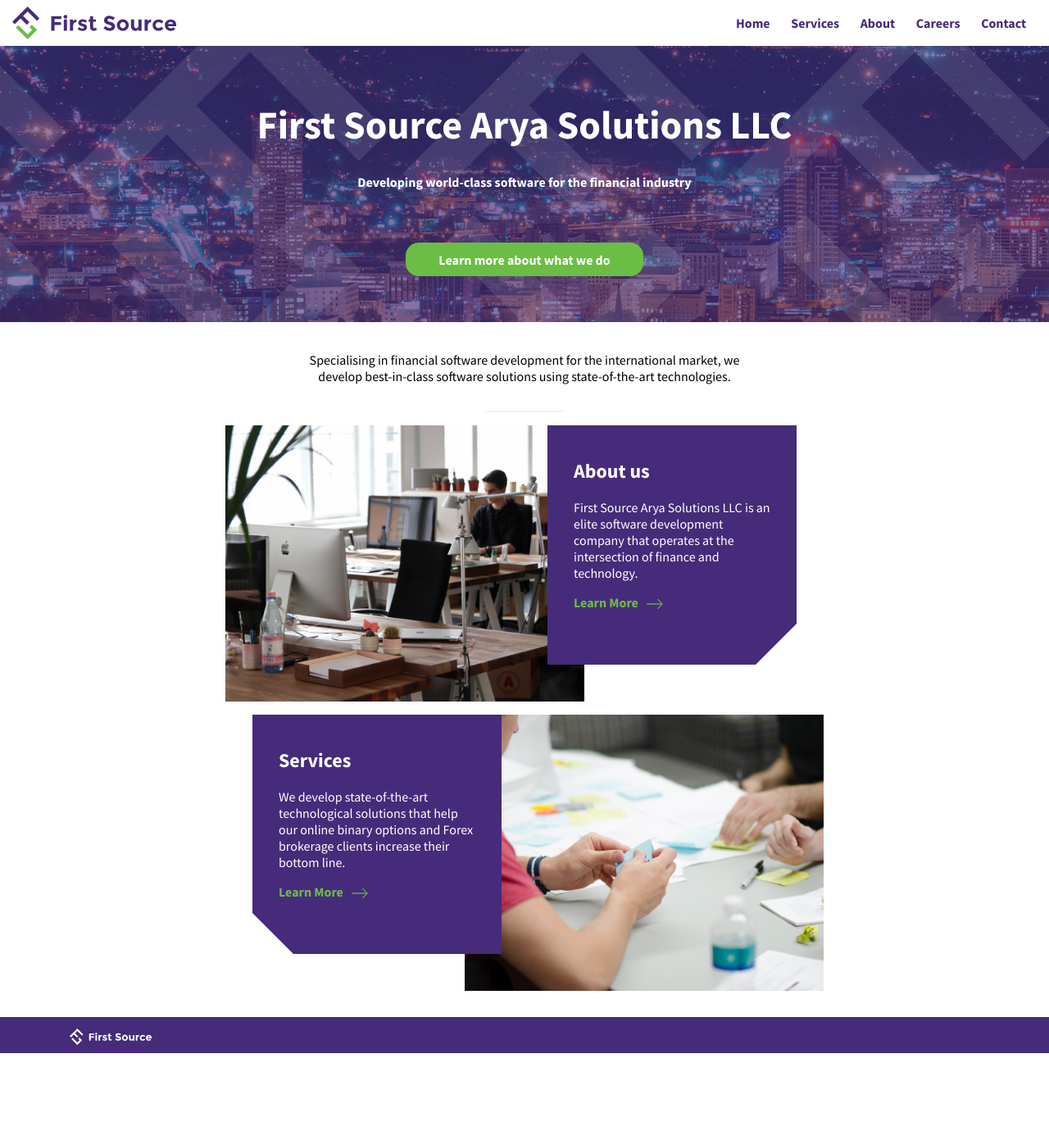
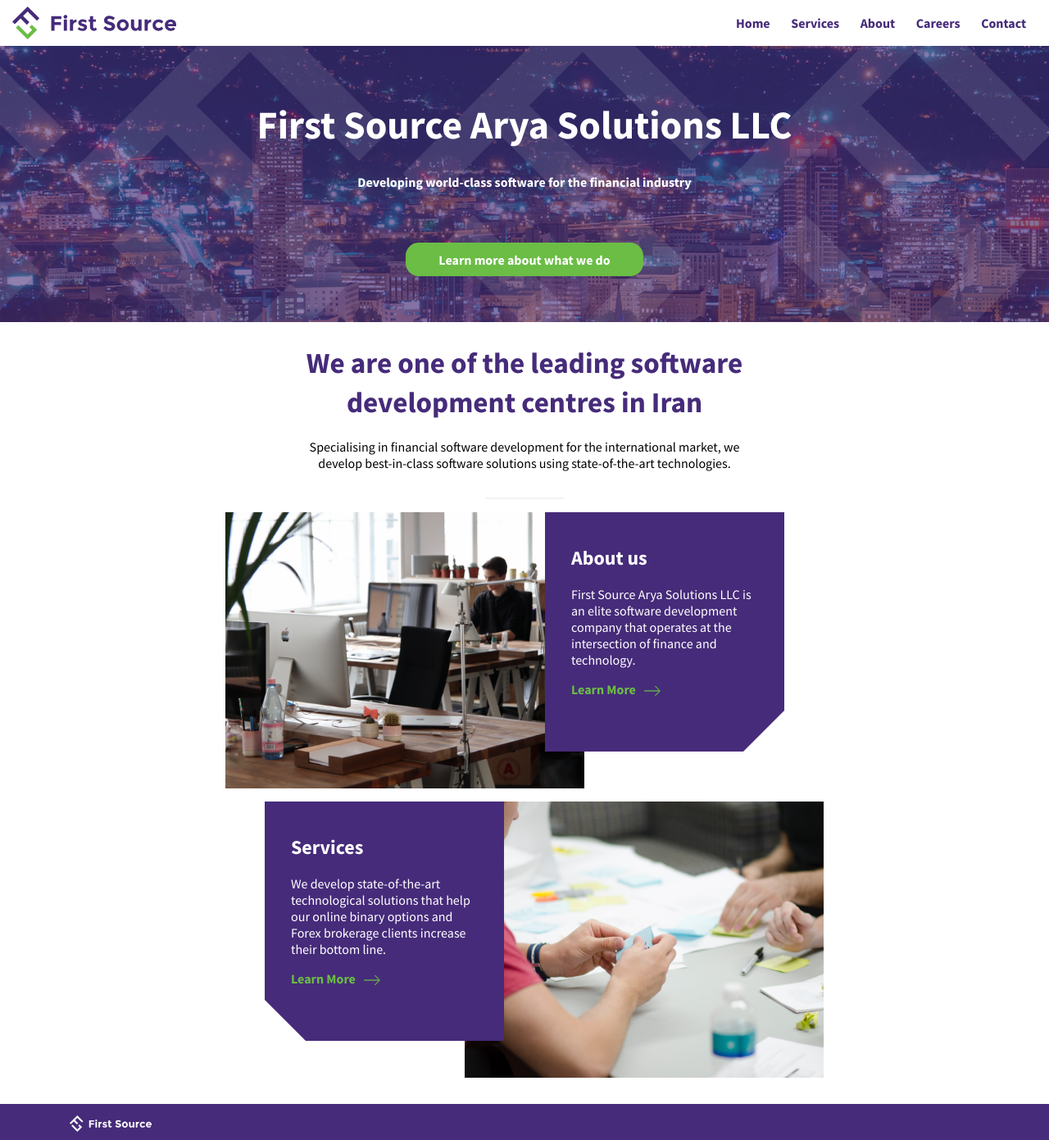
Before and after one commit to shayan-binary/firstsource, a Jekyll site: the page built from index.html, in a window 1280 px wide. Shown: the whole page at 82% size. Built offline with Jekyll 4.4.1, drawn with Linux system fonts in a browser that asks for light colours; before the commit the page ends 1285 px from its top, so only the background shows below that.

Commit message:
fix issues

```diff
--- a/_sass/main-fa.scss
+++ b/_sass/main-fa.scss
@@ -16,6 +16,14 @@
 .ltr-in-persian {
   direction: LTR;
   font-family: 'Source Sans Pro', sans-serif;
+}
+
+.ltr {
+  direction: LTR;
+}
+
+.rtl {
+  direction: RTL;
 }
 
 h1 {
--- a/_sass/main.scss
+++ b/_sass/main.scss
@@ -294,7 +294,7 @@
     max-width:40%;
     background-color:$primary_color;
     display:inline-block;
-    position:absolute;
+    position: relative;
     &.right{right:3rem;}
     &.left{left:3rem;}
     .content{
@@ -317,6 +317,7 @@
     height: 0;
     border-bottom: 50px solid $white;
     border-right: 50px solid transparent;
+    direction: ltr;
   }
 }
 /* About us page*/
@@ -398,6 +399,10 @@
     width: 100px;
   }
 }
+
+.center {
+  margin: 0 auto;
+}
 /* Media ueries */
 @media (max-width: 575px) {
   #home
--- a/index.html
+++ b/index.html
@@ -20,12 +20,12 @@
 </section>
 <div class="container" id="home">
   <div class="row justify-content-md-center">
-    <div class="col-sm-6">
-      <h2 class="text-center">{{ translate.We-are-one-of-the-leading-software-development-centre }}</h2>
+    <div class="col-md-6 col-sm-12 center">
+      <h2 class="text-center">{{ translate.We-are-one-of-the-leading-software-development-centres }}</h2>
     </div>
   </div>
   <div class="row justify-content-md-center">
-    <div class="col-sm-6">
+    <div class="col-md-6 col-sm-12 center">
       <p class="text-center">
         {{ translate.specialising-in-financial-software }}
       </p>
@@ -45,10 +45,10 @@
       </div>
     </div>
   </div>
-  <div class="row justify-content-md-center mt-3 ">
+  <div class="row justify-content-md-center mt-3 ltr">
     <div class="col-sm-12 col-md-10 col-lg-8">
       <div class="layout-text left">
-        <div class="content">
+        <div class="content rtl">
           <h3 class="reverse_color">{{ translate.services }}</h3>
           <p class="reverse_color">{{ translate.services-text }}
           </p>
```
